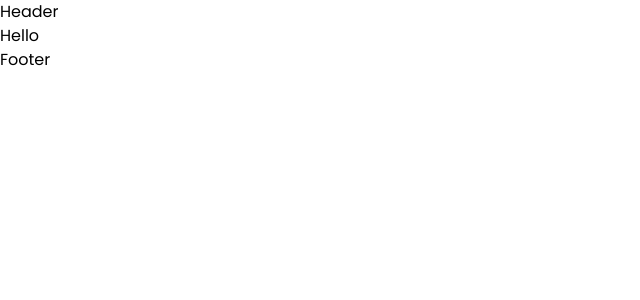
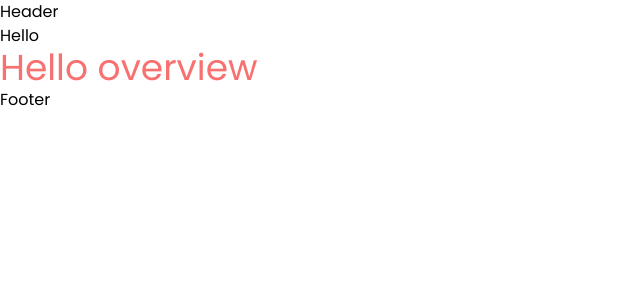
Before and after one commit to blooming-volcanoes/grab-bug-client, a Next.js app: page / in a window 1280 px wide. Shown: the top 300 px of the page, without its empty margins (0-640 px from the left). Built offline with nearby package versions, Linux system fonts and the light colour scheme.

Commit message:
checking

```diff
--- /dev/null
+++ b/src/components/Home/Overview.tsx
@@ -0,0 +1,11 @@
+import React from "react";
+
+function Overview() {
+    return (
+        <div>
+            <h1 className="text-4xl text-red-400">Hello overview</h1>
+        </div>
+    );
+}
+
+export default Overview;
--- a/src/pages/index.tsx
+++ b/src/pages/index.tsx
@@ -1,3 +1,4 @@
+import Overview from "components/Home/overview";
 import PageLayout from "components/PageLayout";
 import React from "react";
 
@@ -6,6 +7,7 @@ function index() {
         <div>
             <PageLayout title="Home">
                 <h1>Hello</h1>
+                <Overview />
             </PageLayout>
         </div>
     );
```
